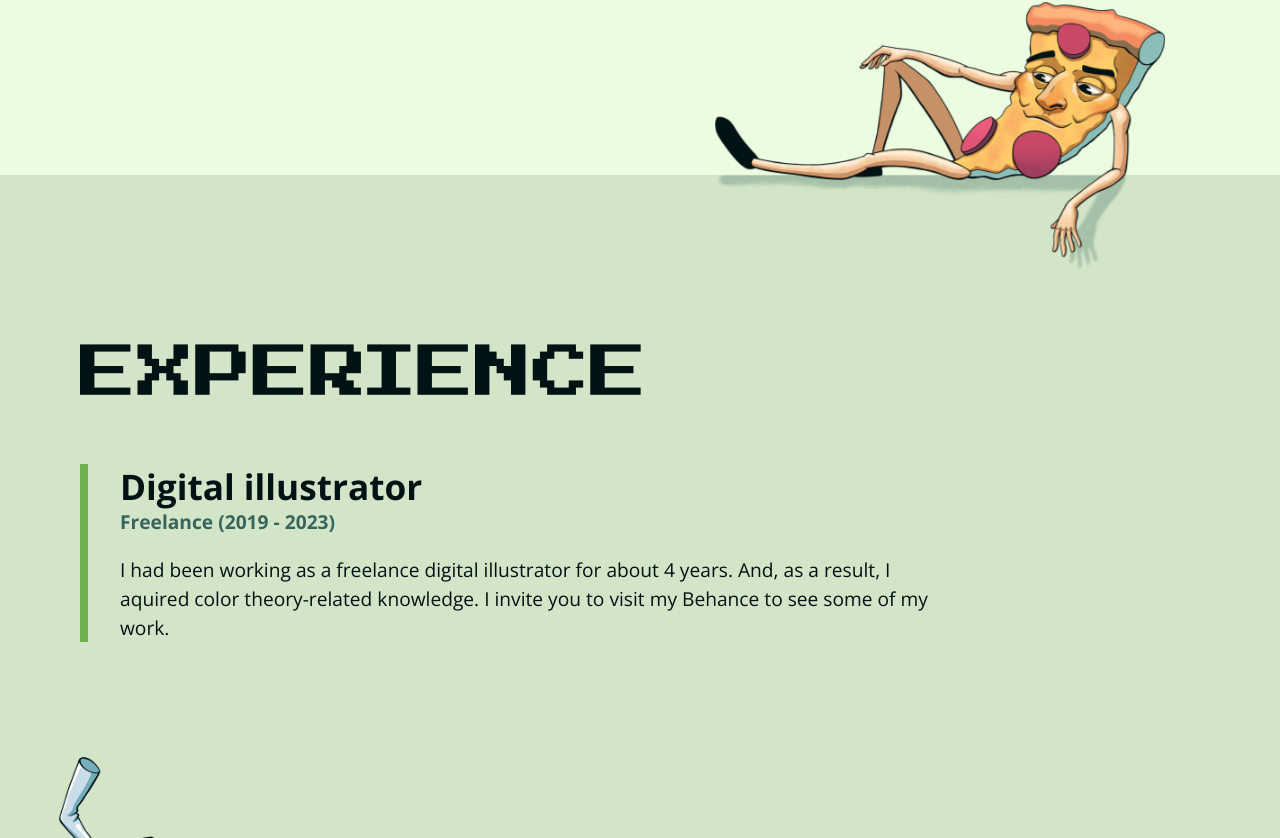
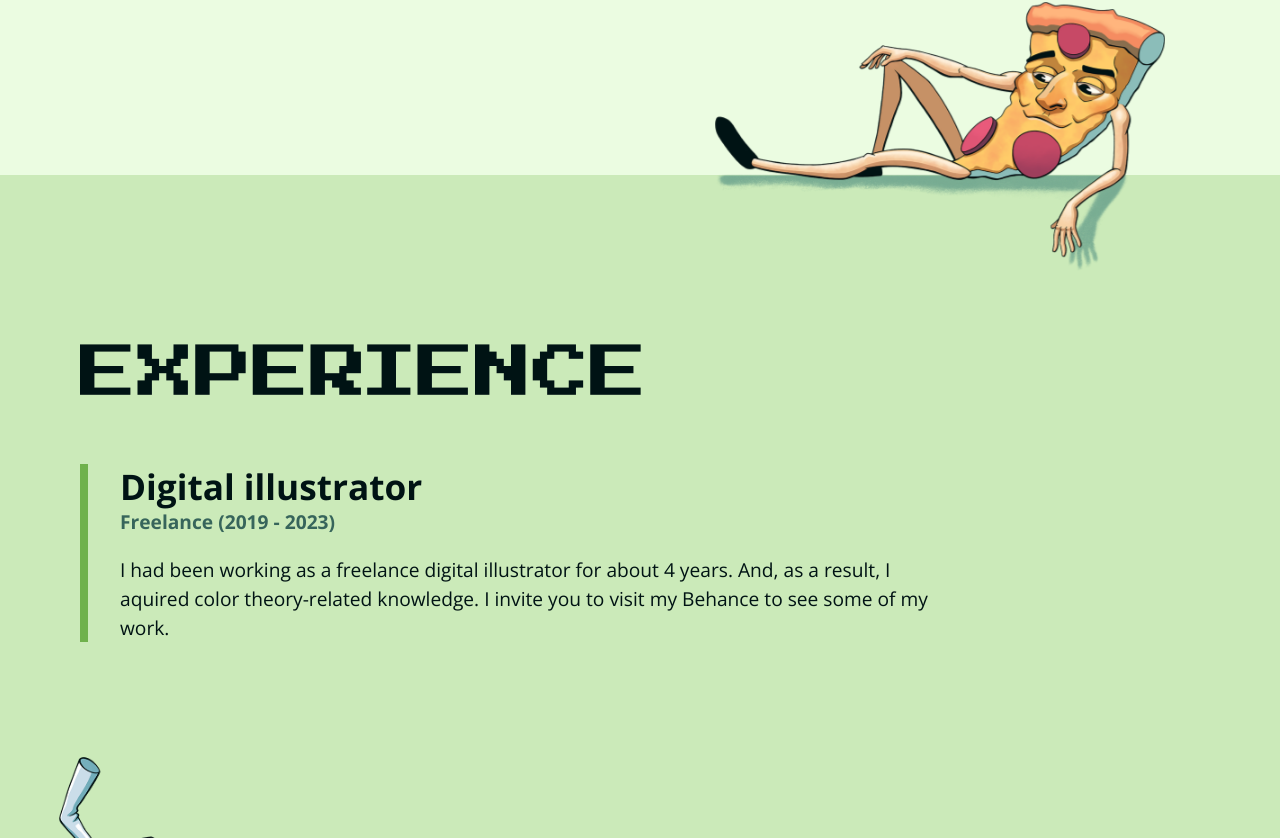
Before and after one commit to Hassan-Fayed/my-cv, a Next.js app: page / in a window 1280 px wide. Shown: the part 2442-3280 px from the top of the page. Built offline with nearby package versions, Linux system fonts and the light colour scheme.

Commit message:
Modify darkLight, pizza.png, and soda.png

```diff
--- a/tailwind.config.ts
+++ b/tailwind.config.ts
@@ -17,7 +17,7 @@ const config: Config = {
         brand: {
           extraLight: '#f7fff2',
           light: '#ebfce1',
-          darkLight: '#d3e5c8',
+          darkLight: '#cbeab9',
           regular: '#8ec571',
           darkRegular: '#6fb14c',
           darkerRegular: '#67a148',
```
Also changed, not shown: public/pizza.png, public/soda.png.
